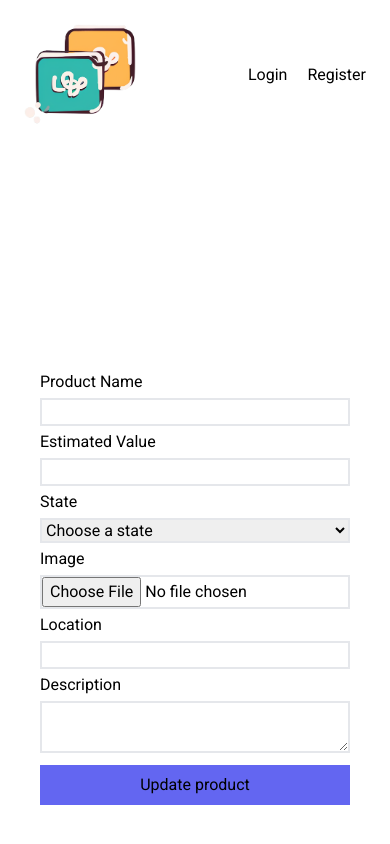
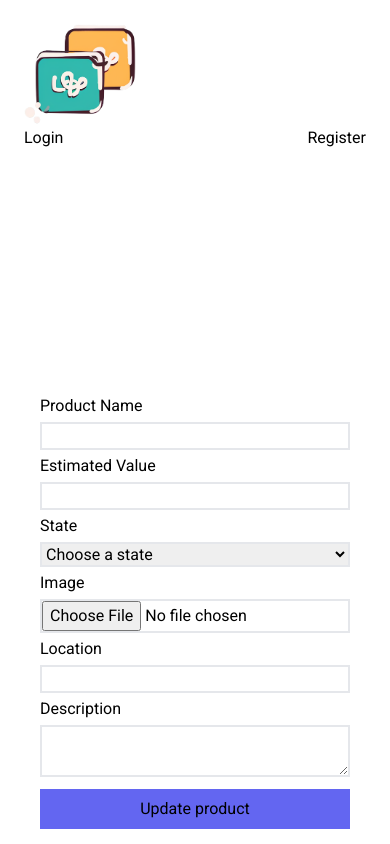
Before and after one commit to alejandrocoder22/barter-app, a React (Vite) app in the folder client/: page /update/1 in a window 390 px wide. Shown: the top 844 px of the page. Built offline with nearby package versions, Linux system fonts and the light colour scheme; no server answers.

Commit message:
Made nav responsive

```diff
--- a/client/src/components/Nav.tsx
+++ b/client/src/components/Nav.tsx
@@ -17,11 +17,11 @@
     }
   }
   return (
-    <nav className='flex justify-between items-center max-w-[1720px]  m-auto  p-2'>
+    <nav className='flex justify-between items-center max-w-[1720px]  m-auto  p-2 sm:flex-col sm:items-start'>
       <Link to='/'>
-        <img className='w-28' src={logo} />
+        <img className='w-28 sm:m-auto' src={logo} />
       </Link>
-      <ul className='flex gap-5 items-center'>
+      <ul className='flex gap-5 items-center sm:justify-between sm:w-full'>
         {
           authContext?.user?.userName
             ? (
@@ -44,7 +44,7 @@
             : <>
               <li><Link to='/login' className={getClassNameOnCurrentPage('/login')}>Login</Link></li>
               <li><Link to='/register' className={getClassNameOnCurrentPage('/register')}>Register</Link></li>
-              </>
+            </>
         }
 
       </ul>
```
